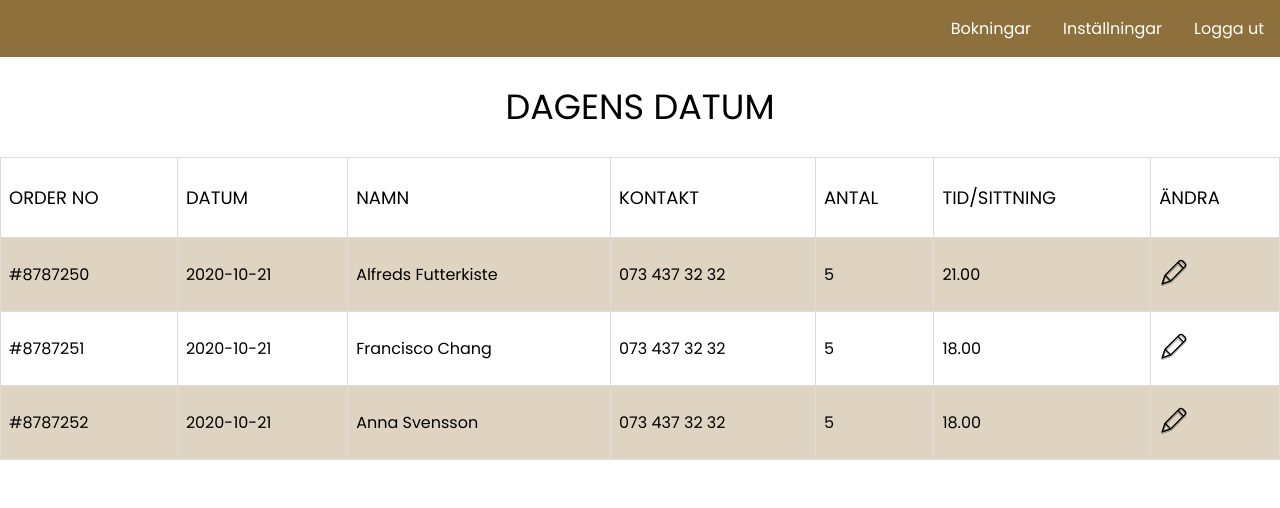
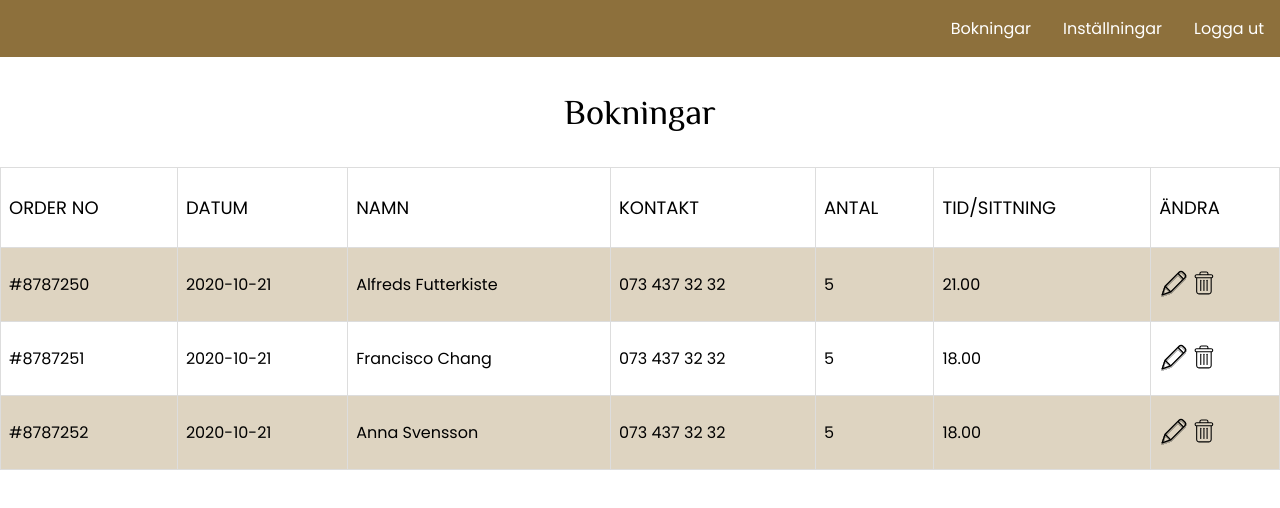
Before and after one commit to stefanhallberg123/Alviken-Frontend, a React (Create React App) app: page / in a window 1280 px wide. Shown: the top 508 px of the page. Built offline with nearby package versions, Linux system fonts and the light colour scheme.

Commit message:
Structure with folders and components

```diff
--- a/package.json
+++ b/package.json
@@ -10,10 +10,13 @@
     "@types/node": "^12.12.54",
     "@types/react": "^16.9.46",
     "@types/react-dom": "^16.9.8",
+    "@types/react-router-dom": "^5.1.5",
     "node-sass": "^4.14.1",
     "react": "^16.13.1",
     "react-dom": "^16.13.1",
     "react-modal": "^3.11.2",
+    "react-router": "^5.2.0",
+    "react-router-dom": "^5.2.0",
     "react-scripts": "3.4.3",
     "typescript": "^3.7.5"
   },
--- a/src/App.tsx
+++ b/src/App.tsx
@@ -1,6 +1,6 @@
 import React from 'react';
 import './App.scss';
-import AdminBooking from './components/adminbooking/adminbooking';
+import AdminBooking from './components/admin/booking';
 
 function App() {
   return (
--- a/src/components/adminbooking/adminbooking.scss
+++ b/src/components/admin/booking.scss
@@ -1,30 +1,4 @@
 @import '/Users/Isabelle/Desktop/FED19ToUpload/Alviken-Frontend/src/sass/variables.scss';
-
-#nav {
-  list-style-type: none;
-  margin: 0;
-  padding: 0;
-  overflow: hidden;
-  background-color: $gold;
-  color: $white;
-  font-family: $mainfont;
-}
-
-#menu {
-  float: right;
-}
-
-#menu a {
-  display: block;
-  color: $white;
-  text-align: center;
-  padding: 16px;
-  text-decoration: none;
-}
-
-#menu a:hover {
-  background-color: $black;
-}
 
 table {
   font-family: arial, sans-serif;
@@ -45,3 +19,11 @@ tr:nth-child(even) {
 #smallimg {
     width: 30px;
 }
+
+#header {
+    font-family: $logofont;
+    font-style: normal;
+    font-weight: 400;
+    color: $black;
+    font-size: 35px;
+}
--- /dev/null
+++ b/src/components/admin/booking.tsx
@@ -0,0 +1,17 @@
+import React from 'react';
+import NavBar from '../admin/navbar/navbar';
+import Result from '../admin/result/result';
+import './booking.scss';
+
+
+export default function Booking() {
+
+    return(<div>
+    <NavBar></NavBar>
+
+    <p id="header">Bokningar</p>
+
+        <Result></Result>
+    </div>
+    )
+    }
--- /dev/null
+++ b/src/components/admin/navbar/navbar.scss
@@ -0,0 +1,27 @@
+@import '/Users/Isabelle/Desktop/FED19ToUpload/Alviken-Frontend/src/sass/variables.scss';
+
+#nav {
+  list-style-type: none;
+  margin: 0;
+  padding: 0;
+  overflow: hidden;
+  background-color: $gold;
+  color: $white;
+  font-family: $mainfont;
+};
+
+#menu {
+  float: right;
+}
+
+#menu a {
+  display: block;
+  color: $white;
+  text-align: center;
+  padding: 16px;
+  text-decoration: none;
+}
+
+#menu a:hover {
+  background-color: $black;
+}
--- /dev/null
+++ b/src/components/admin/navbar/navbar.tsx
@@ -0,0 +1,19 @@
+import React from 'react';
+import { Link, BrowserRouter } from 'react-router-dom';
+import './navbar.scss';
+
+export default function NavBar() {
+
+    return(
+    <BrowserRouter>
+        <div>
+            <nav>
+                <ul id="nav">
+                    <li id="menu"><Link to="/">Logga ut</Link></li>
+                    <li id="menu"><Link to="/">Inställningar</Link></li>
+                    <li id="menu"><Link to="/">Bokningar</Link></li>
+                </ul>
+            </nav>
+        </div>
+    </BrowserRouter>
+)};
--- /dev/null
+++ b/src/components/admin/result/result.scss
@@ -0,0 +1,29 @@
+@import '/Users/Isabelle/Desktop/FED19ToUpload/Alviken-Frontend/src/sass/variables.scss';
+
+table {
+  font-family: arial, sans-serif;
+  border-collapse: collapse;
+  width: 100%;
+}
+
+td, th {
+  border: 1px solid #dddddd;
+  text-align: left;
+  padding: 8px;
+}
+
+tr:nth-child(even) {
+  background-color: #DED4C1;
+}
+
+#smallimg {
+    width: 30px;
+}
+
+#header {
+    font-family: $logofont;
+    font-style: normal;
+    font-weight: 400;
+    color: $black;
+    font-size: 35px;
+}
--- /dev/null
+++ b/src/components/admin/result/result.tsx
@@ -0,0 +1,58 @@
+import React from 'react';
+import { Link, BrowserRouter } from 'react-router-dom';
+import edit from '../../../assets/edit.svg';
+import remove from '../../../assets/remove.svg';
+
+export default function Result() {
+
+return(<BrowserRouter><div>
+    <table>
+        <tr>
+            <th><h3>ORDER NO</h3></th>
+            <th><h3>DATUM</h3></th>
+            <th><h3>NAMN</h3></th>
+            <th><h3>KONTAKT</h3></th>
+            <th><h3>ANTAL</h3></th>
+            <th><h3>TID/SITTNING</h3></th>
+            <th><h3>ÄNDRA</h3></th>
+        </tr>
+    <tr>
+        <td><p>#8787250</p></td>
+        <td><p>2020-10-21</p></td>
+        <td><p>Alfreds Futterkiste</p></td>
+        <td><p>073 437 32 32</p></td>
+        <td><p>5</p></td>
+        <td><p>21.00</p></td>
+        <td>
+            <Link to="/"><img src={edit} alt="edit" id="smallimg" /></Link>
+            <Link to="/"><img src={remove} alt="remove" id="smallimg" /></Link>
+        </td>
+    </tr>
+    <tr>
+        <td><p>#8787251</p></td>
+        <td><p>2020-10-21</p></td>
+        <td><p>Francisco Chang</p></td>
+        <td><p>073 437 32 32</p></td>
+        <td><p>5</p></td>
+        <td><p>18.00</p></td>
+        <td>
+            <Link to="/"><img src={edit} alt="edit" id="smallimg" /></Link>
+            <Link to="/"><img src={remove} alt="remove" id="smallimg" /></Link>
+        </td>
+    </tr>
+    <tr>
+        <td><p>#8787252</p></td>
+        <td><p>2020-10-21</p></td>
+        <td><p>Anna Svensson</p></td>
+        <td><p>073 437 32 32</p></td>
+        <td><p>5</p></td>
+        <td><p>18.00</p></td>
+        <td>
+            <Link to="/"><img src={edit} alt="edit" id="smallimg" /></Link>
+            <Link to="/"><img src={remove} alt="remove" id="smallimg" /></Link>
+        </td>
+    </tr>
+    </table>
+
+    </div></BrowserRouter>
+    )};
--- a/src/components/adminbooking/adminbooking.tsx
+++ /dev/null
@@ -1,59 +0,0 @@
-import React from 'react';
-import './adminbooking.scss';
-import edit from '../../assets/edit.svg';
-
-export default function AdminBooking() {
-
-    return(<div>
-                <nav>
-                    <ul id="nav">
-                        <li id="menu"><a href="http://randomurl.com">Logga ut</a></li>
-                        <li id="menu"><a href="http://randomurl.com">Inställningar</a></li>
-                        <li id="menu"><a href="http://randomurl.com">Bokningar</a></li>
-                    </ul>
-                </nav>
-
-    <h1>DAGENS DATUM</h1>
-
-    <table>
-    <tr>
-        <th><h3>ORDER NO</h3></th>
-        <th><h3>DATUM</h3></th>
-        <th><h3>NAMN</h3></th>
-        <th><h3>KONTAKT</h3></th>
-        <th><h3>ANTAL</h3></th>
-        <th><h3>TID/SITTNING</h3></th>
-        <th><h3>ÄNDRA</h3></th>
-    </tr>
-    <tr>
-        <td><p>#8787250</p></td>
-        <td><p>2020-10-21</p></td>
-        <td><p>Alfreds Futterkiste</p></td>
-        <td><p>073 437 32 32</p></td>
-        <td><p>5</p></td>
-        <td><p>21.00</p></td>
-        <td><a href="http://randomlink.com"><img src={edit} alt="edit" id="smallimg" /></a></td>
-
-    </tr>
-    <tr>
-        <td><p>#8787251</p></td>
-        <td><p>2020-10-21</p></td>
-        <td><p>Francisco Chang</p></td>
-        <td><p>073 437 32 32</p></td>
-        <td><p>5</p></td>
-        <td><p>18.00</p></td>
-        <td><a href="http://randomlink.com"><img src={edit} alt="edit" id="smallimg" /></a></td>
-    </tr>
-    <tr>
-        <td><p>#8787252</p></td>
-        <td><p>2020-10-21</p></td>
-        <td><p>Anna Svensson</p></td>
-        <td><p>073 437 32 32</p></td>
-        <td><p>5</p></td>
-        <td><p>18.00</p></td>
-        <td><a href="http://randomlink.com"><img src={edit} alt="edit" id="smallimg" /></a></td>
-    </tr>
-    </table>
-
-    </div>)
-}
--- a/src/sass/variables.scss
+++ b/src/sass/variables.scss
@@ -8,7 +8,7 @@ $black: #000000;
 $grey: #ECECEC;
 $white: #FFFFFF;
 
-#logo {
+.logo {
     font-family: $logofont;
     font-style: normal;
     font-weight: 400;
@@ -44,8 +44,6 @@ p {
     font-family: $mainfont;
     font-style: normal;
     font-weight: 400;
-    // font-size: ;
-    // color: ;
 }
 
 #bigbutton {
```
Also changed, not shown: src/assets/remove.svg (added), 1 other file (tests, documents, lock files or other folders).
